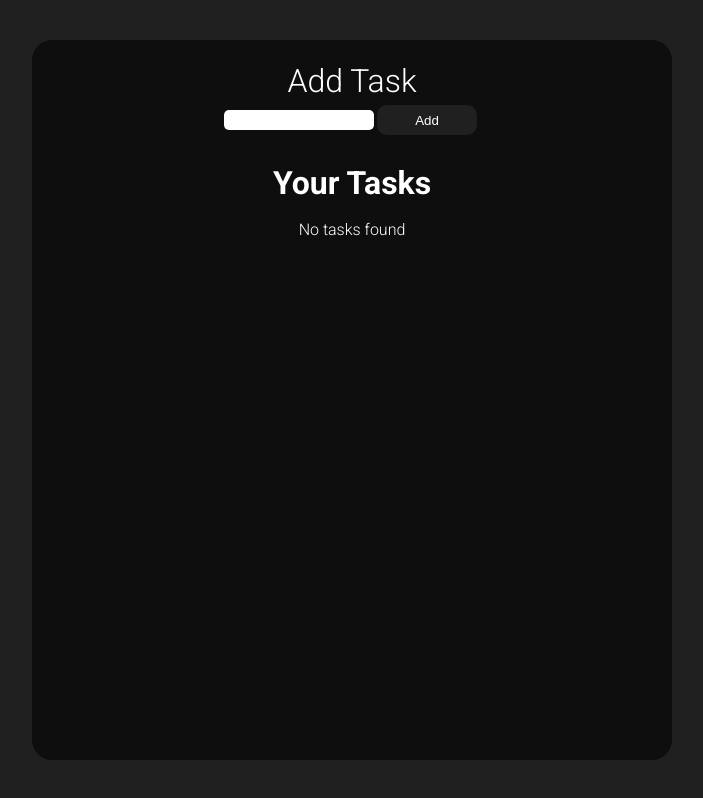
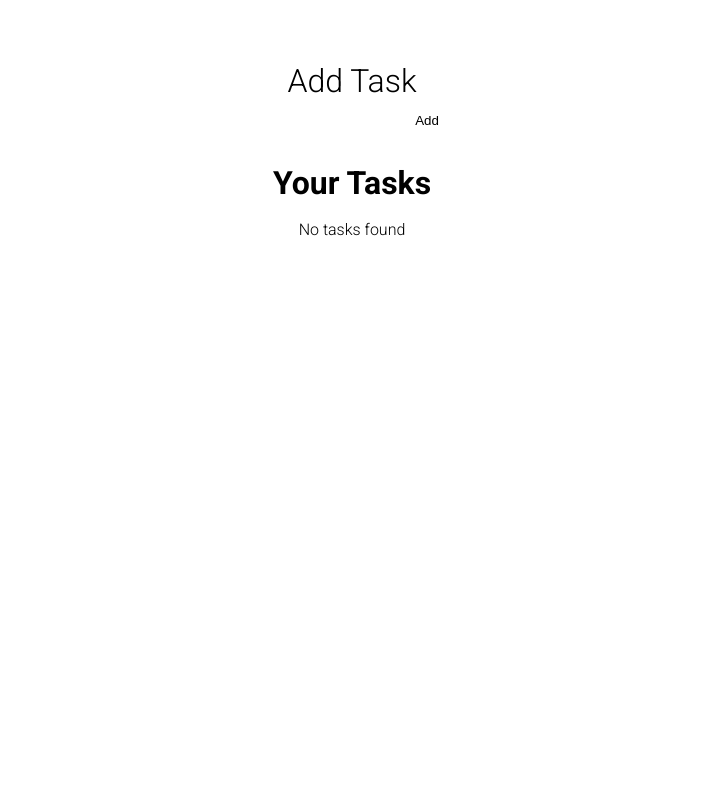
Before and after one commit to Mnigos/task-manager-site, a Next.js app: page / in a window 1280 px wide. Shown: the whole page, without its empty margins (288-991 px from the left). Built offline with nearby package versions, Linux system fonts and the light colour scheme.

Commit message:
refactor(styles): change theme colors

```diff
--- a/src/assets/styles/theme.ts
+++ b/src/assets/styles/theme.ts
@@ -1,17 +1,14 @@
 export const theme = {
   colors: {
-    white: '#FFFFFF',
-    lightGrey: '#F7F8FA',
-    grey: '#C0C7D6',
-    darkGrey: '#737C8E',
-    black: '#000000',
-    background: '#202020',
-    backgroundComponent: '#0e0e0e',
+    background: '#FFFFFF',
+    main: '#263238',
     success: '#8FCB81',
-    error: '#FF0000',
+    error: '#E74C3C',
     warning: '#E1D888',
-    darkPurple: '#C0C7D6',
-    lightPurple: '#ECEFF7',
+    primary: '#2980B9',
+    secondary: '#2ECC71',
+    icon: '#979797',
+    shade: '#F0F0F0',
   },
   fontSize: {
     xl: '24px',
```
